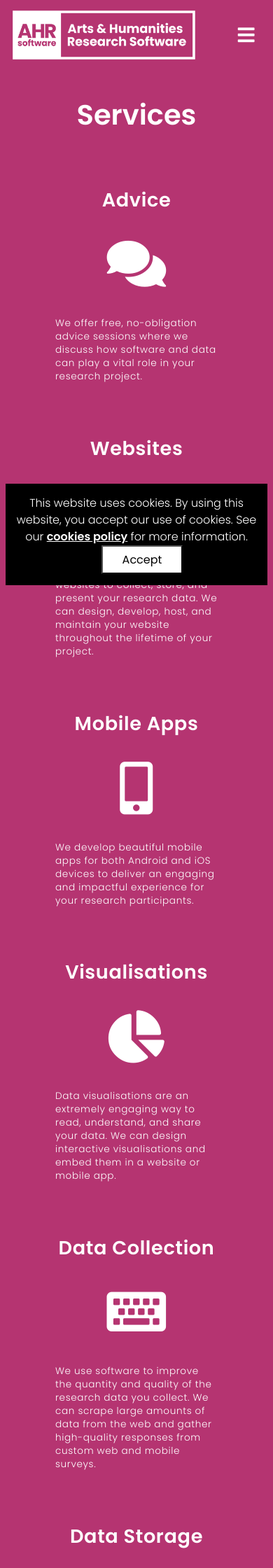
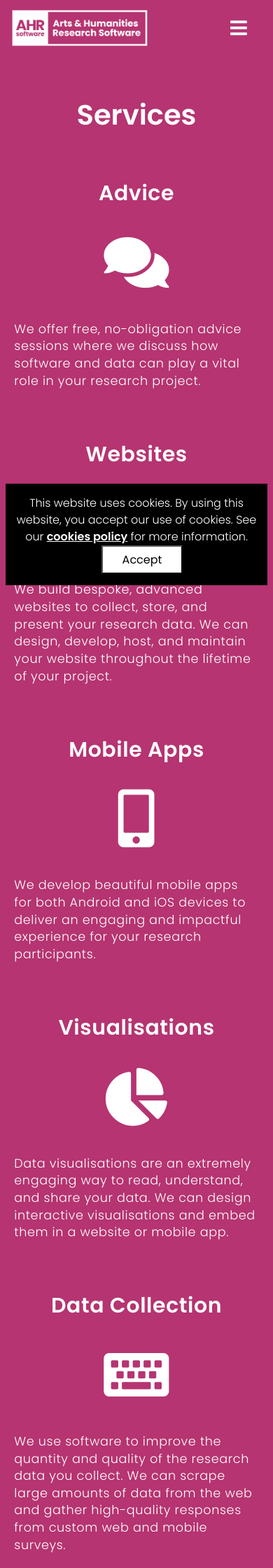
Before and after one commit to ahrsoftware/ahr-website, a Django app: page /services/ in a window 390 px wide. Shown: the top 2240 px of the page at 70% size. Run offline with Django 3.2, Linux system fonts and the light colour scheme; data comes from the database, SQL or seed files in the repository; parts of the project's set-up code (start-up, migrations or seed data) failed here and were passed over; some libraries are stand-ins or nearby versions.

Commit message:
styled responsive

```diff
--- a/django/core/static/css/custom.css
+++ b/django/core/static/css/custom.css
@@ -322,13 +281,8 @@ button[type='submit']:hover {
 }
 
 #services-list li {
-    display: inline-block;
-    width: 16.5em;
-    margin: 0em 0.2em 1em 0.2em;
-    padding: 1em;
     list-style: none;
     vertical-align: top;
-    border-radius: 0.7em;
 }
 
 #services-list li label {
@@ -347,7 +301,6 @@ button[type='submit']:hover {
 }
 
 #services-list li p {
-    font-size: 0.85em;
     line-height: 1.4em;
     text-align: left;
 }
--- a/django/core/static/css/custom_small.css
+++ b/django/core/static/css/custom_small.css
@@ -2,7 +2,20 @@
     /* ---------- Navigation ---------- */
 
     .navbar-brand img {
-        height: 2.3em;
+        height: 1.7em;
+    }
+
+    #navbar-toggle-container {
+        width: 5em;
+        float: right;
+        text-align: right;
+    }
+
+    .navbar-toggler {
+        color: white;
+        font-size: 1.7em;
+        position: relative;
+        right: 0.3em;
     }
 
     .nav-item {
@@ -11,12 +24,6 @@
 
     .nav-item:last-of-type {
         margin-bottom: 1em;
-    }
-
-    .navbar-toggler {
-        color: white;
-        font-size: 1.7em;
-        padding-right: 0.35em;
     }
 
     /* ---------- Main ---------- */
@@ -32,10 +39,83 @@
         min-height: calc(100vh - 3.39em);
     }
 
+    #welcome-banner-illustration {
+        display: block;
+        width: 80%;
+        max-width: 30em;
+        margin: 1em auto;
+    }
+
+    #welcome-banner-illustration embed {
+        width: 100%;
+    }
+
     #welcome-banner-tagline {
         width: 90%;
         margin-left: 5%;
         padding: 0.5em;
+    }
+
+    #welcome-banner-tagline p {
+        font-size: 1.6em;
+    }
+
+    #welcome-banner-tagline-logo {
+        display: none;
+    }
+
+    #welcome-banner-proceed {
+        display: none;
+    }
+
+    #welcome-unique-list li {
+        display: block;
+    }
+
+    #welcome-unique-list li p {
+        font-size: 1.1em;
+    }
+
+    /* ---------- Services ---------- */
+
+    #services-list li {
+        display: block;
+        font-size: 1.1em;
+        margin: 2em auto;
+        padding: 0.3em;
+    }
+
+    #services-list li p {
+        font-size: 1em;
+    }
+
+    #services-process-list li span {
+        display: block;
+        margin: 1.2em auto 0.4em auto;
+        font-size: 4em;
+    }
+
+    #services-process-list li span i {
+        margin-top: -0.1em;
+    }
+
+    #services-process-list li p {
+        display: block;
+        padding: 0.1em;
+    }
+
+    /* ---------- Portfolio ---------- */
+
+    #portfolio-projects img {
+        margin: 3em auto;
+        display: block;
+        width: 100%;
+    }
+
+    /* ---------- Contact ---------- */
+
+    #contact-form {
+        width: 90%;
     }
 
     /* ---------- Footer ---------- */
--- a/django/core/templates/base.html
+++ b/django/core/templates/base.html
@@ -50,14 +50,15 @@
 
         <!-- Navigation bar -->
         <nav class="navbar fixed-top navbar-expand-lg {% if request.path != "/" %}solidbg{% endif %}">
-            <!-- Logo (don't show on the welcome page) -->
-            {% if request.path != "/" %}
-                <a class="navbar-brand" href="{% url 'welcome' %}"><img src="{% static '/images/logos/ahr-software.png' %}" alt="AHR Software logo"></a>
-            {% endif %}
+            <!-- Logo -->
+            <a class="navbar-brand {% if request.path == "/" %}hidden{% endif %}" href="{% url 'welcome' %}"><img src="{% static '/images/logos/ahr-software.png' %}" alt="AHR Software logo"></a>
+
             <!-- Nav toggle button (for small screens) -->
-            <button class="navbar-toggler" type="button" title="navbartoggle" data-toggle="collapse" data-target="#navbarNavDropdown" aria-controls="navbarNavDropdown" aria-expanded="false">
-                <i class="fas fa-bars"></i>
-            </button>
+            <div id="navbar-toggle-container">
+                <button class="navbar-toggler" type="button" title="navbartoggle" data-toggle="collapse" data-target="#navbarNavDropdown" aria-controls="navbarNavDropdown" aria-expanded="false">
+                    <i class="fas fa-bars"></i>
+                </button>
+            </div>
             <!-- Nav list -->
             <div class="collapse navbar-collapse" id="navbarNavDropdown">
                 <ul class="navbar-nav ml-auto">
```
Also changed, not shown: other parts of django/core/static/css/custom.css (+6 -65 lines), django/core/static/css/custom_large.css (+102 -0 lines), django/general/templates/general/welcome.html (+12 -5 lines).
